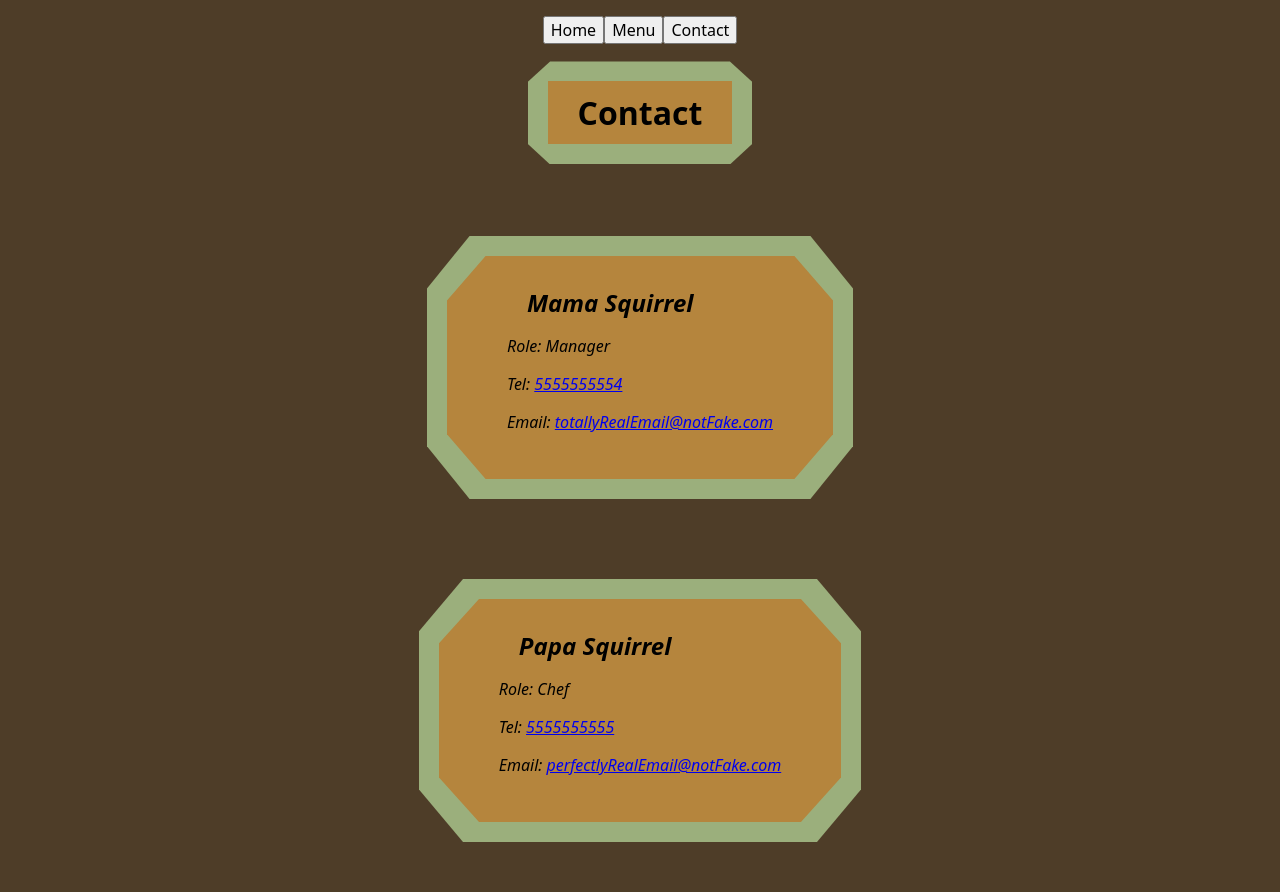
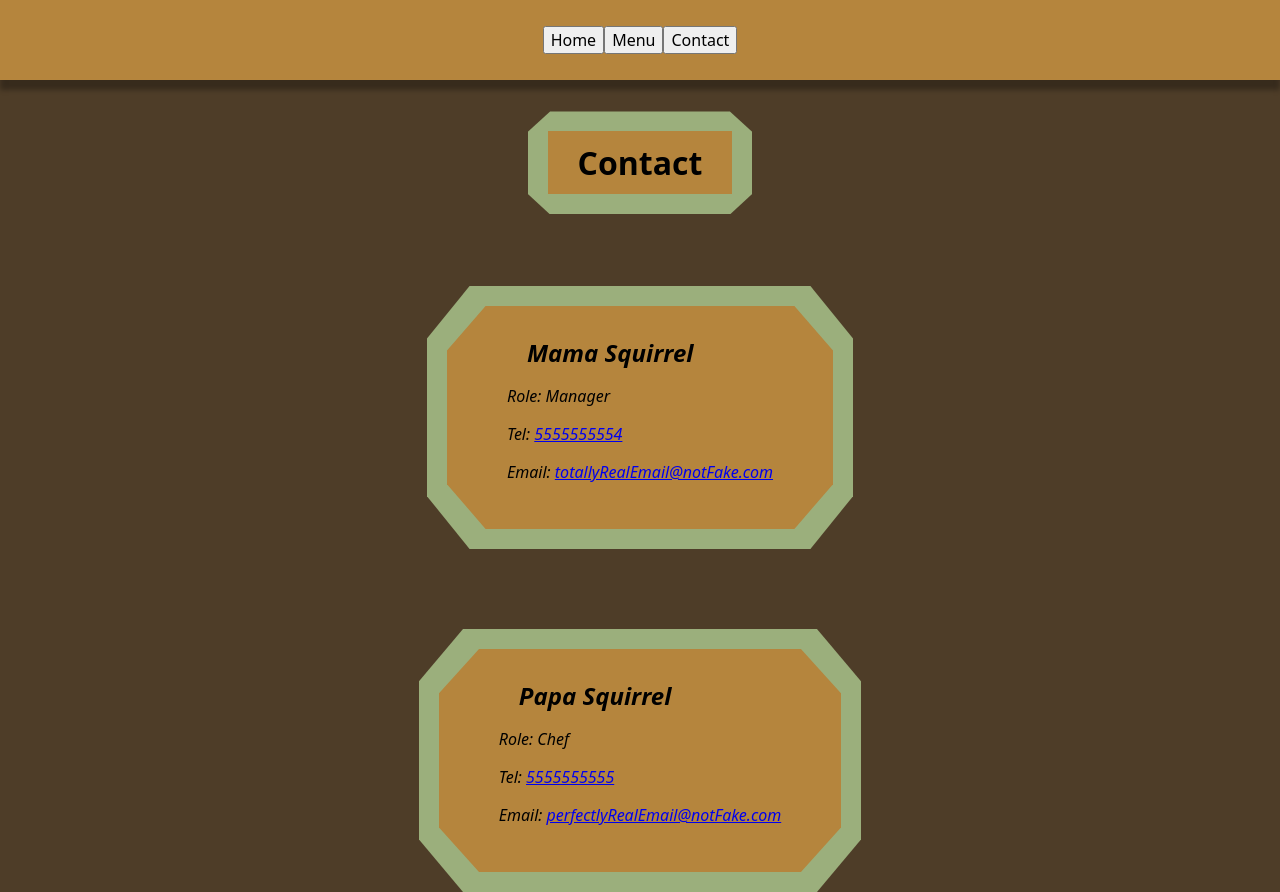
Before and after one commit to niklonberg/webpack-restaurant-page, a website built with webpack: page dist/index.html in a window 1280 px wide. Shown: the top 892 px of the page. Built offline with Linux system fonts and the light colour scheme.

Commit message:
add & style header component

```diff
--- /dev/null
+++ b/src/css-components/header.css
@@ -0,0 +1,8 @@
+@layer component {
+  header {
+    background-color: var(--tertiary);
+    padding-block: var(--sm-gap);
+    margin-bottom: var(--l-gap);
+    box-shadow: 0px 10px 5px rgba(0 0 0 / 0.3);
+  }
+}
--- a/src/css-components/menu-category.css
+++ b/src/css-components/menu-category.css
@@ -10,6 +10,7 @@
   .price {
     position: relative;
     margin-left: var(--m-gap);
+    margin-top: 0;
     font-weight: bold;
     display: inline-block;
   }
--- a/src/js-components/createAddress.js
+++ b/src/js-components/createAddress.js
@@ -5,7 +5,6 @@ function createAddress(addressObj, classname) {
   const address = ElementFactory.createContainerEle("address", classname);
 
   for (const key in addressObj) {
-    /* repeating ourselves here */
     const capKey = StringHelper.capitalize(key);
     switch (key) {
       case "title":
--- a/src/style.css
+++ b/src/style.css
@@ -11,3 +11,4 @@
 @import url(./css-components/address.css);
 @import url(./css-components/contacts.css);
 @import url(./css-components/menu-category.css);
+@import url(./css-components/header.css);
```
Also changed, not shown: dist/bundle.js.
